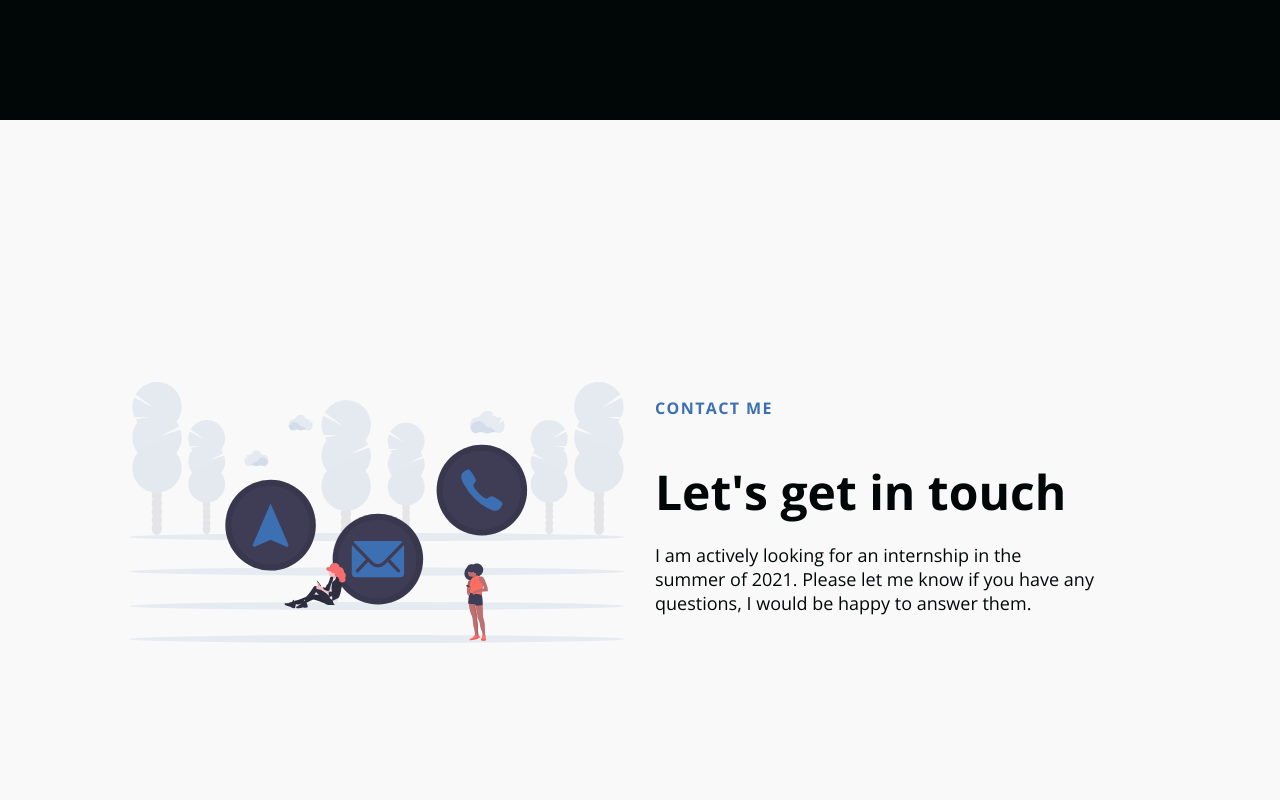
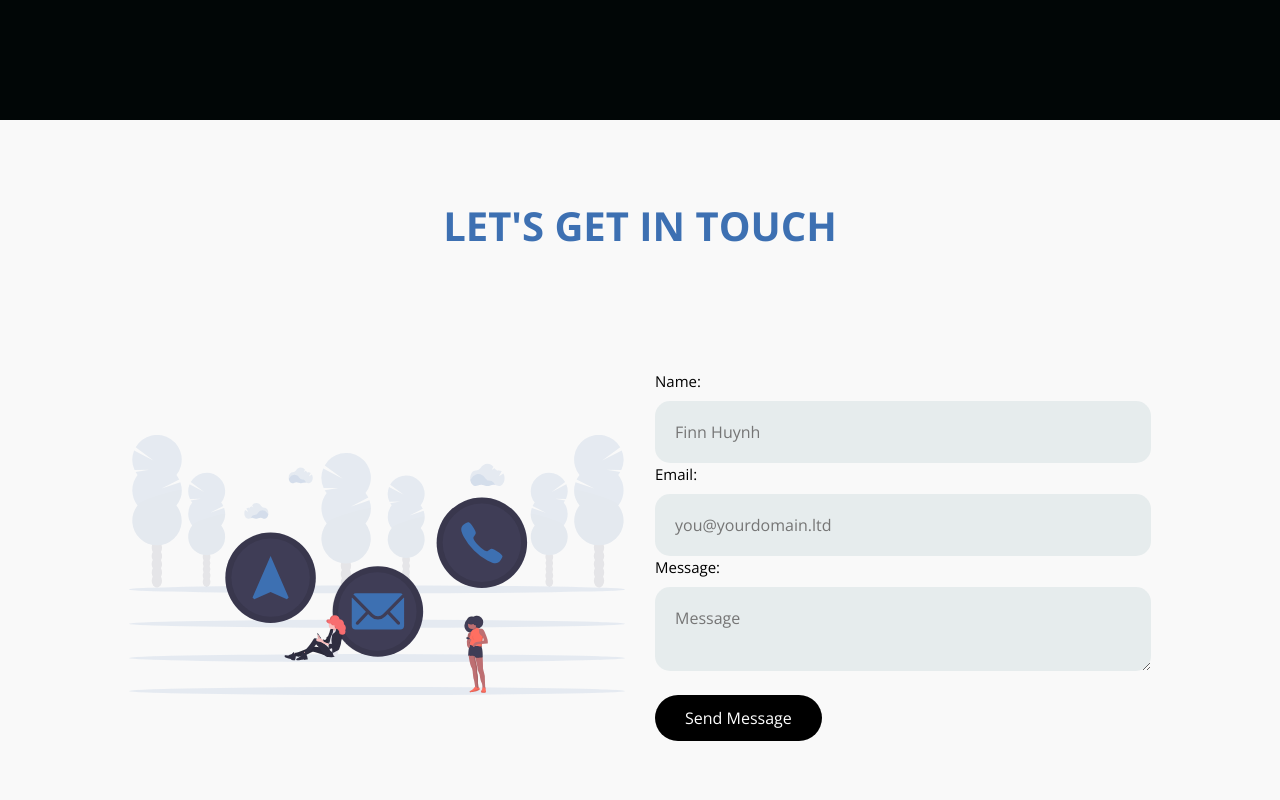
Before and after one commit to trachuynh2014/Personal-Website, a React (Create React App) app: page / in a window 1280 px wide. Shown: the part 2280-3080 px from the top of the page. Built offline with nearby package versions, Linux system fonts and the light colour scheme.

Commit message:
Added contact form

```diff
--- a/package.json
+++ b/package.json
@@ -6,6 +6,8 @@
     "@testing-library/jest-dom": "^5.11.6",
     "@testing-library/react": "^11.2.2",
     "@testing-library/user-event": "^12.6.0",
+    "axios": "^0.21.1",
+    "formik": "^2.2.6",
     "react": "^17.0.1",
     "react-dom": "^17.0.1",
     "react-icons": "^4.1.0",
@@ -13,7 +15,8 @@
     "react-scripts": "4.0.1",
     "react-scroll": "^1.8.1",
     "styled-components": "^5.2.1",
-    "web-vitals": "^0.2.4"
+    "web-vitals": "^0.2.4",
+    "yup": "^0.32.8"
   },
   "scripts": {
     "start": "react-scripts start",
--- /dev/null
+++ b/src/components/Contact/ContactElements.js
@@ -0,0 +1,161 @@
+import styled from "styled-components";
+import { Form, Field } from "formik";
+
+export const ContactContainer = styled.div`
+  height: 100vh;
+  display: flex;
+  flex-direction: column;
+  justify-content: center;
+  align-items: center;
+  color: #fff;
+  background: ${({ lightBg }) => (lightBg ? "#f9f9f9" : "#010606")};
+
+  @media screen and (max-width: 768px) {
+    padding: 100px 0;
+  }
+`;
+export const ContactH1 = styled.h1`
+  font-size: 2.5rem;
+  color: #3d70b2;
+  margin-top: 50px;
+
+  @media screen and (max-width: 480px) {
+    font-size: 2rem;
+  }
+`;
+export const ContactWrapper = styled.div`
+  display: grid;
+  z-index: 1;
+  height: 80vh;
+  width: 100%;
+  max-width: 1100px;
+  margin-right: auto;
+  margin-left: auto;
+  padding: 0 24px;
+  justify-content: center;
+`;
+
+export const ContactRow = styled.div`
+  display: grid;
+  grid-auto-columns: minmax(auto, 1fr);
+  align-items: center;
+  grid-template-areas: ${({ imgStart }) =>
+    imgStart ? `'col2 col1'` : `'col1 col2'`};
+
+  @media screen and (max-width: 768px) {
+    grid-template-areas: ${({ imgStart }) =>
+      imgStart ? `'col1' 'col2'` : `'col1 col1' 'col2 col2'`};
+  }
+`;
+
+export const Column1 = styled.div`
+  margin-bottom: 15px;
+  padding: 0 15px;
+  grid-area: col1;
+`;
+
+export const Column2 = styled.div`
+  margin-bottom: 0;
+  padding: 0 15px;
+  grid-area: col2;
+`;
+
+export const TextWrapper = styled.div`
+  max-width: 540px;
+  padding-top: 0;
+  padding-bottom: 0;
+`;
+
+export const TopLine = styled.p`
+  color: #3d70b2;
+  font-size: 16px;
+  line-height: 16px;
+  font-weight: 700;
+  letter-spacing: 1.4px;
+  text-transform: uppercase;
+  margin-top: 0;
+  margin-bottom: 50px;
+`;
+
+export const Heading = styled.h1`
+  color: #000;
+  margin-bottom: 24px;
+  font-size: 48px;
+  line-height: 1.1;
+  font-weight: 600;
+  color: ${({ lightText }) => (lightText ? "#f7f8fa" : "#010606")};
+
+  @media screen and (max-width: 480px) {
+    font-size: 32px;
+  }
+`;
+export const BtnWrap = styled.div`
+  display: flex;
+  justify-content: flex-start;
+  margin-top: 24px;
+`;
+
+export const ImgWrap = styled.div`
+  max-width: 555px;
+  height: 100%;
+`;
+
+export const Img = styled.img`
+  width: 100%;
+  margin: 0 0 10px 0;
+  padding-right: 0;
+`;
+
+export const FormGroup = styled(Form)`
+  margin-bottom: 20px;
+`;
+export const GroupLabel = styled.label`
+  display: inline-block;
+  cursor: pointer;
+  color: #000;
+  margin-bottom: 10px;
+  font-size: 15px;
+`;
+
+export const GroupInput = styled(Field)`
+  background-color: #e6eced;
+  display: block;
+  width: 100%;
+  padding: 20px;
+  border-radius: 15px;
+  border: 0;
+  outline: none;
+  font-size: 16px;
+`;
+export const GroupButton = styled.button`
+  border-radius: 50px;
+  background: ${({ primary }) => (primary ? "#3d70b2" : "#000")};
+  white-space: nowrap;
+  padding: ${({ big }) => (big ? "14px 48px" : "12px 30px")};
+  color: ${({ dark }) => (dark ? "#000" : "#fff")};
+  font-size: ${({ fontBig }) => (fontBig ? "20px" : "16px")};
+  outline: none;
+  border: none;
+  cursor: pointer;
+  display: flex;
+  justify-content: center;
+  align-items: center;
+  transition: all 0.2s ease-in-out;
+`;
+export const SuccessfulMessage = styled.p`
+  color: #15fa00;
+  display: flex;
+  font-size: 24px;
+  margin-left: 3px;
+  margin-top: 2px;
+`;
+export const StyledErrorMessage = styled.div`
+  font-size: 12px;
+  color: red;
+  width: 400px;
+  margin-top: 0.25rem;
+  &:before {
+    content: "❌ ";
+    font-size: 10px;
+  }
+`;
--- /dev/null
+++ b/src/components/Contact/index.jsx
@@ -0,0 +1,128 @@
+import React, { useState } from "react";
+import axios from "axios";
+import { Formik, useField } from "formik";
+import * as Yup from "yup";
+import {
+  ContactContainer,
+  ContactH1,
+  ContactRow,
+  ContactWrapper,
+  Column1,
+  Column2,
+  ImgWrap,
+  Img,
+  BtnWrap,
+  GroupButton,
+  FormGroup,
+  GroupLabel,
+  GroupInput,
+  StyledErrorMessage,
+  SuccessfulMessage,
+} from "./ContactElements";
+
+const formSchema = Yup.object().shape({
+  name: Yup.string().required("Required"),
+  email: Yup.string().email("Invalid email").required("Required"),
+  message: Yup.string().required("Required"),
+});
+
+function Contact({ lightBg, id, imgStart, img, alt }) {
+  /* Server State Handling */
+  const [serverState, setServerState] = useState();
+  const handleServerResponse = (ok, msg) => {
+    setServerState({ ok, msg });
+  };
+
+  const MyTextInput = ({ label, ...props }) => {
+    // useField() returns [formik.getFieldProps(), formik.getFieldMeta()]
+    // which we can spread on <input> and alse replace ErrorMessage entirely.
+    const [field, meta] = useField(props);
+    return (
+      <>
+        <GroupLabel htmlFor={props.id || props.name}>{label}</GroupLabel>
+        <GroupInput className="text-input" {...field} {...props} />
+        {meta.touched && meta.error ? (
+          <StyledErrorMessage>{meta.error}</StyledErrorMessage>
+        ) : null}
+      </>
+    );
+  };
+
+  const handleOnSubmit = (values, actions) => {
+    axios({
+      method: "POST",
+      url: "https://formspree.io/f/xzbkkqpz",
+      data: values,
+    })
+      .then((response) => {
+        actions.setSubmitting(false);
+        actions.resetForm();
+        handleServerResponse(true, "Thanks!");
+      })
+      .catch((error) => {
+        actions.setSubmitting(false);
+        handleServerResponse(false, error.response.data.error);
+      });
+  };
+  return (
+    <React.Fragment>
+      <ContactContainer lightBg={lightBg} id={id}>
+        <ContactH1>LET'S GET IN TOUCH</ContactH1>
+        <ContactWrapper>
+          <ContactRow imgStart={imgStart}>
+            <Column1>
+              <Formik
+                initialValues={{ email: "", message: "" }}
+                onSubmit={handleOnSubmit}
+                validationSchema={formSchema}
+              >
+                {({ isSubmitting }) => (
+                  <FormGroup id="fs-frm" noValidate>
+                    <MyTextInput
+                      label="Name:"
+                      name="name"
+                      type="text"
+                      placeholder="Finn Huynh"
+                    />
+                    <MyTextInput
+                      label="Email:"
+                      name="email"
+                      type="email"
+                      placeholder="you@yourdomain.ltd"
+                    />
+                    <MyTextInput
+                      label="Message:"
+                      name="message"
+                      type="text"
+                      placeholder="Message"
+                      component="textarea"
+                    />
+                    <BtnWrap>
+                      <GroupButton disabled={isSubmitting} type="submit">
+                        Send Message
+                      </GroupButton>
+                      {serverState && (
+                        <SuccessfulMessage
+                          className={!serverState.ok ? "errorMsg" : ""}
+                        >
+                          {serverState.msg}
+                        </SuccessfulMessage>
+                      )}
+                    </BtnWrap>
+                  </FormGroup>
+                )}
+              </Formik>
+            </Column1>
+            <Column2>
+              <ImgWrap>
+                <Img src={img} alt={alt} />
+              </ImgWrap>
+            </Column2>
+          </ContactRow>
+        </ContactWrapper>
+      </ContactContainer>
+    </React.Fragment>
+  );
+}
+
+export default Contact;
--- a/src/pages/index.js
+++ b/src/pages/index.js
@@ -6,6 +6,7 @@ import InfoSection from "./../components/InfoSection/index";
 import { homeObjOne, homeObjTwo } from "./../components/InfoSection/Data";
 import Services from "../components/Services";
 import Footer from "./../components/Footer/index";
+import Contact from "./../components/Contact/index";
 
 const Home = () => {
   const [isOpen, setIsOpen] = useState(false);
@@ -21,7 +22,8 @@ const Home = () => {
       <HeroSection />
       <InfoSection {...homeObjOne} />
       <Services />
-      <InfoSection {...homeObjTwo} />
+      {/* <InfoSection {...homeObjTwo} /> */}
+      <Contact {...homeObjTwo} />
       <Footer />
     </React.Fragment>
   );
```
Also changed, not shown: 2 other files (tests, documents, lock files or other folders).
